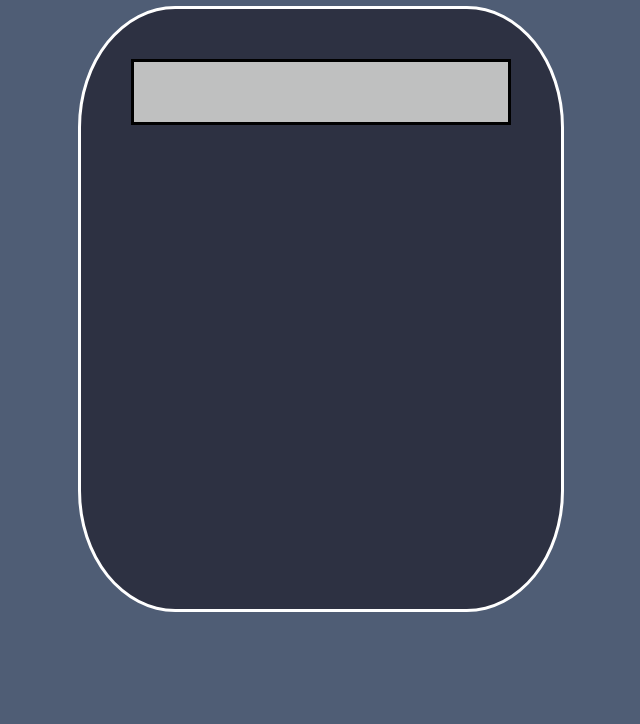
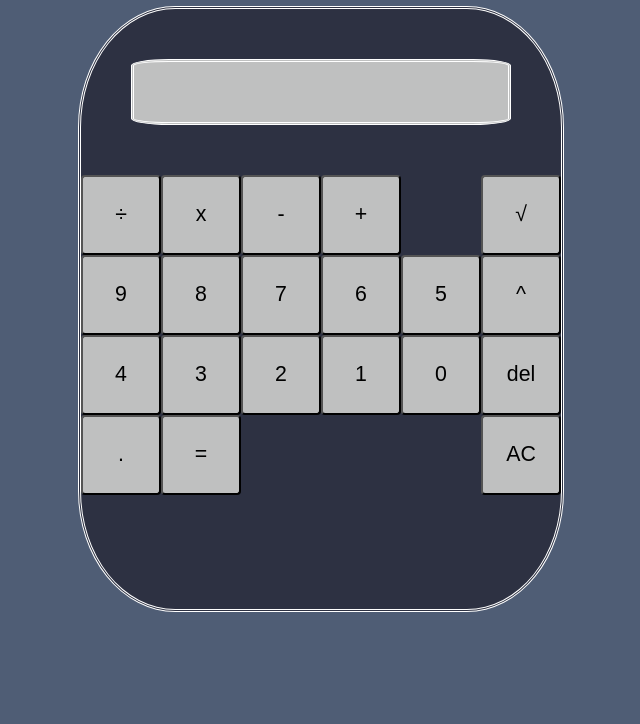
Before and after one commit to bwettenstein/calculator, a plain HTML site: page index.html in a window 1280 px wide. Shown: the part 76-800 px from the top of the page, without its empty margins (319-959 px from the left). Drawn offline with Linux system fonts and the light colour scheme.

Commit message:
Added buttons

```diff
--- a/index.html
+++ b/index.html
@@ -14,6 +14,32 @@
     </div>
     <div class="calc-container">
         <div class="output"></div>
+        <div class="upper-buttons">
+            <button class="root">√</button>
+            <button class="power">^</button>
+            <button class="del">del</button>
+            <button class="clear">AC</button>
+        </div>
+        <div class="main-operators">
+            <button class="division">÷</button>
+            <button class="multiplication">x</button>
+            <button class="subtraction">-</button>
+            <button class="addition">+</button>
+        </div>
+        <div class="numbers">
+            <button class="a">9</button>
+            <button class="b">8</button>
+            <button class="c">7</button>
+            <button class="d">6</button>
+            <button class="e">5</button>
+            <button class="f">4</button>
+            <button class="g">3</button>
+            <button class="h">2</button>
+            <button class="i">1</button>
+            <button class="j">0</button>
+            <button class="decimal">.</button>
+            <button class="equals">=</button>
+        </div>
     </div>
 </body>
 </html>
--- a/style.css
+++ b/style.css
@@ -2,9 +2,14 @@ body{
     background-color: #4F5D75;
     font-family: -apple-system, BlinkMacSystemFont, 'Segoe UI', Roboto, Oxygen, Ubuntu, Cantarell, 'Open Sans', 'Helvetica Neue', sans-serif;
 }
+button{
+    height: 80px;
+    width: 80px;
+    border-radius: 5%;
+}
 .calc-container{
     margin: auto;
-    border-style: solid;
+    border-style: double;
     border-color: #FFFFFF;
     border-radius: 20%;
     background-color: #2D3142;
@@ -12,13 +17,38 @@ body{
     height: 600px;
 }
 .output {
-    border-style: solid;
+    border-style: double;
+    border-radius: 10%;
+    border-color: #FFFFFF;
     background-color: #BFC0C0;
     margin: 50px;
     height: 10%;
 }
+.upper-buttons {
+    display: flex;
+    float: right;
+    flex-direction: column;
+}
+.numbers{
+    color: #FFFFFF;
+    display: flex;
+    /* flex-wrap: wrap; */
+    flex-wrap: wrap;
+}
+.main-operators{
+    display: flex;
+}
+.a, .b, .c, .d, .e, .f, .g, .h, .i, .j, .root, .power, .del, .clear,
+.division, .multiplication, .subtraction, .addition, .decimal, .equals
+{
+    font-size: 16pt;
+    padding: 10pt;
+    text-align: center;
+    color: black;
+    background-color: #BFC0C0;
+
+}
 .title {
     margin: auto;
     text-align: center;
-    color: #FFFFFF;
 }
```
